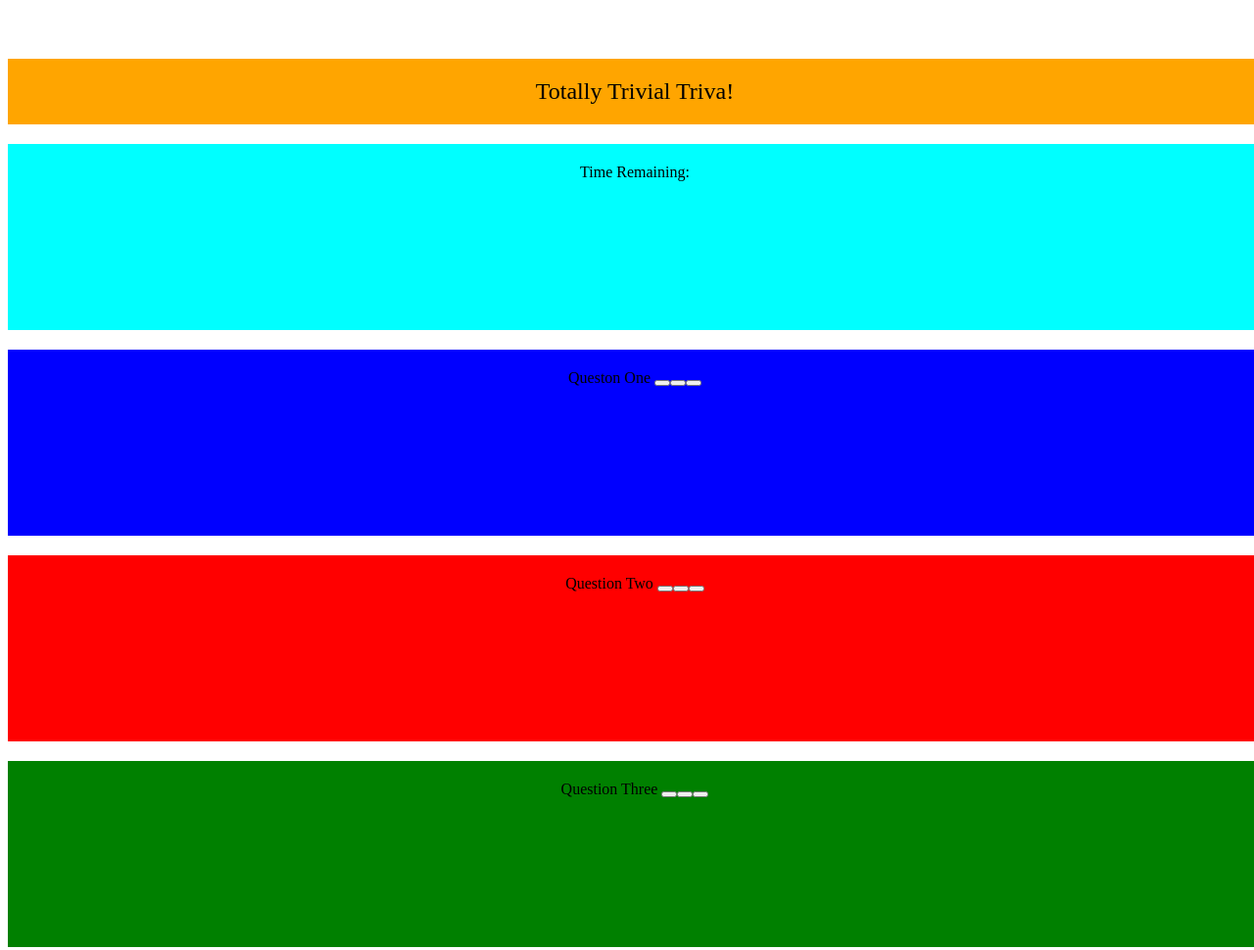
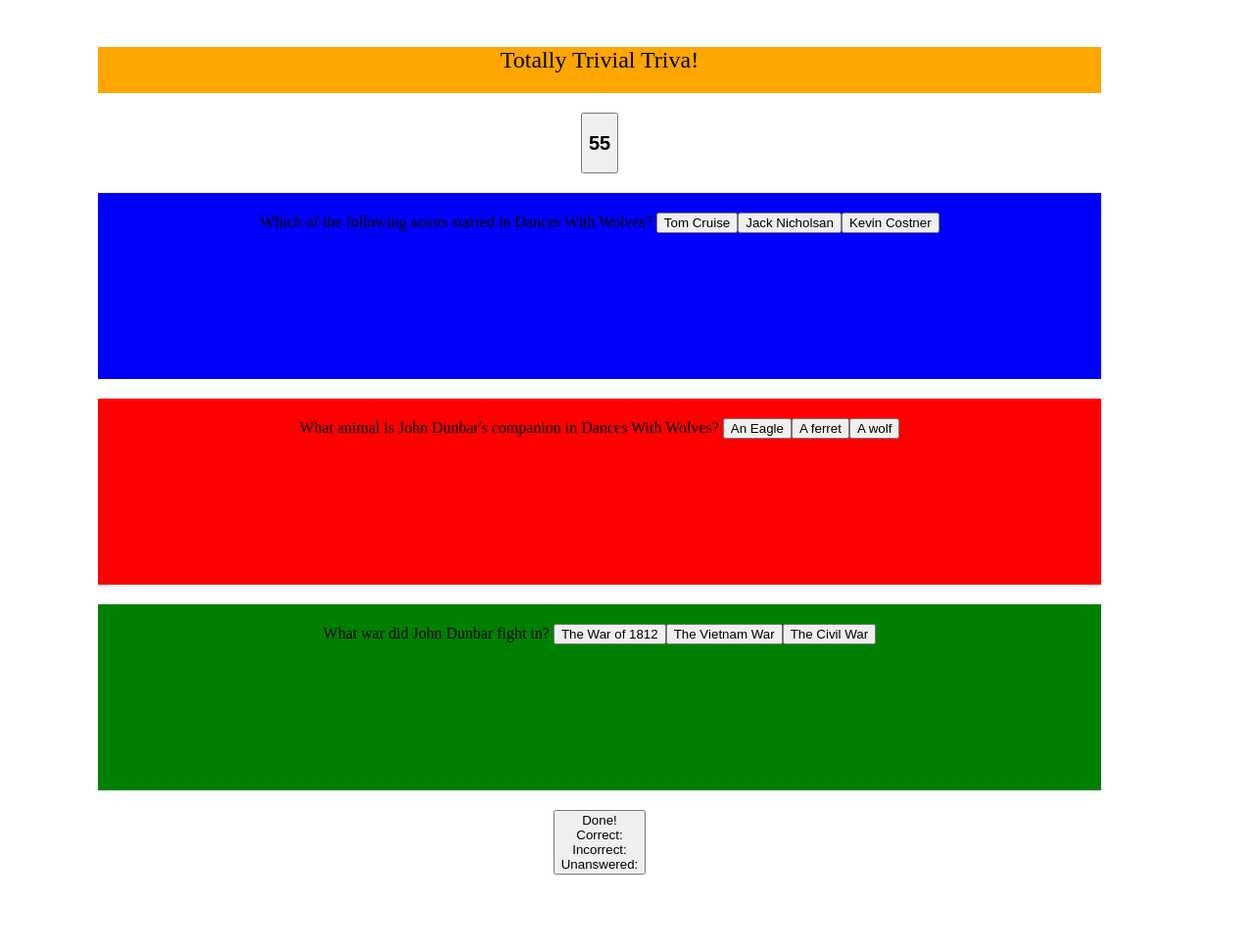
Before and after one commit to jostergren79/TriviaGame, a plain HTML site: page index.html in a window 1280 px wide. Shown: the whole page at 98% size. After the commit the page ends 921 px from the top, so only its background shows below. Drawn offline with Linux system fonts and the light colour scheme.

Commit message:
updated with timer on page load, need to added timer on button click

```diff
--- a/assets/css/style.css
+++ b/assets/css/style.css
@@ -1,9 +1,8 @@
 body {
 
     text-align: center;
-    width: 100%;
-    margin-top: 20px;
-    margin-bottom: 20px;
+    width: 80%;
+    margin-left: 100px;
     padding-top: 20px;
     padding-bottom: 20px;
 
@@ -15,7 +14,6 @@ body {
     text-align: center;
     margin-top: 20px;
     margin-bottom: 20px;
-    padding-top: 20px;
     padding-bottom: 20px;
     background-color: orange;
 
--- a/assets/javascript/game.js
+++ b/assets/javascript/game.js
@@ -1,7 +1,33 @@
-window
+//define global variables
+
+let number = 60;
+
+let intervalId;
+
+    document.getElementById("startGame").addEventListener("click", run);
+
+    function run() {
+      clearInterval(intervalId);
+      intervalId = setInterval(decrement, 1000);
+    }
+
+    function decrement() {
+
+      number--;
+
+      document.getElementById("startGame").innerHTML = "<h2>" + number + "</h2>";
 
 
-let answers = [""]
+      if (number === 0) {
 
+        stop();
+        alert("Time Up!");
+      }
+    }
 
-window.onload = function() {
+function stop() {
+
+  clearInterval(intervalId);
+}
+
+run();
--- a/index.html
+++ b/index.html
@@ -14,30 +14,43 @@
 
 <header id="header">Totally Trivial Triva!</header>
 
-<div id="timeRemaining">Time Remaining:</div>
+<button id="startGame">Click here to start!</button>
 
-<div id=question1>Queston One
 
-    <button id ="a1q1">
-    <button id ="a2q1">
-    <button id ="a3q1">
+<div id=question1> Which of the following actors starred in Dances With Wolves?
+
+    <button id ="a1q1"> Tom Cruise
+    <button id ="a2q1"> Jack Nicholsan
+    <button id ="a3q1"> Kevin Costner
 </div>
 
-<div id="question2">Question Two
+<div id="question2"> What animal is John Dunbar's companion in Dances With Wolves?
 
-    <button id ="a1q2">
-    <button id ="a2q2">
-    <button id ="a3q2">
+    <button id ="a1q2"> An Eagle
+    <button id ="a2q2"> A ferret
+    <button id ="a3q2"> A wolf
 
 </div>
 
-<div id="question3">Question Three
+<div id="question3"> What war did John Dunbar fight in?
 
-    <button id ="a1q3">
-    <button id ="a2q3">
-    <button id ="a3q3">
+    <button id ="a1q3"> The War of 1812
+    <button id ="a2q3"> The Vietnam War
+    <button id ="a3q3"> The Civil War
 
 </div>
+
+<div id=scorebox>
+
+<button id="yourDone">Done!
+
+
+    <div>Correct:</div>
+    <div>Incorrect:</div>
+    <div>Unanswered:</div>
+
+</div>
+
 
 <script src="../TriviaGame/assets/javascript/game.js"></script>
 
```
